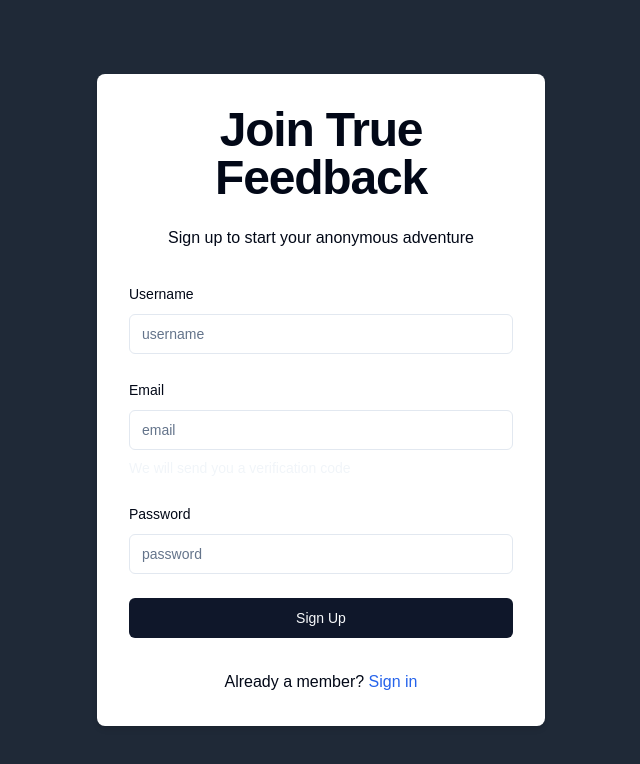
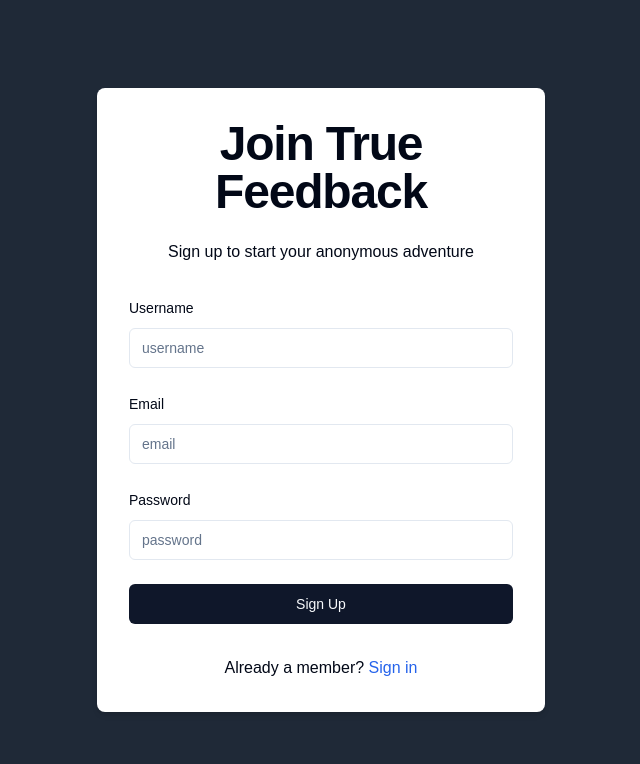
Before and after one commit to dhvll/next-practice, a Next.js app: page /sign-up in a window 1280 px wide. Shown: the top 764 px of the page, without its empty margins (319-959 px from the left). Built offline with nearby package versions, Linux system fonts and the light colour scheme.

Commit message:
fix few typos in signup form

```diff
--- a/src/app/(auth)/sign-up/page.tsx
+++ b/src/app/(auth)/sign-up/page.tsx
@@ -139,9 +139,9 @@ export default function SignUpForm() {
                 <FormItem>
                   <FormLabel>Email</FormLabel>
                   <Input {...field} placeholder="email" />
-                  <p className="text-muted text-gray-400 text-sm">
+                  {/* <p className="text-muted text-gray-400 text-sm">
                     We will send you a verification code
-                  </p>
+                  </p> */}
                   <FormMessage />
                 </FormItem>
               )}
@@ -152,7 +152,7 @@ export default function SignUpForm() {
               render={({ field }) => (
                 <FormItem>
                   <FormLabel>Password</FormLabel>
-                  <Input {...field} placeholder="password" />
+                  <Input {...field} placeholder="password" type="password" />
                   <FormMessage />
                 </FormItem>
               )}
```
